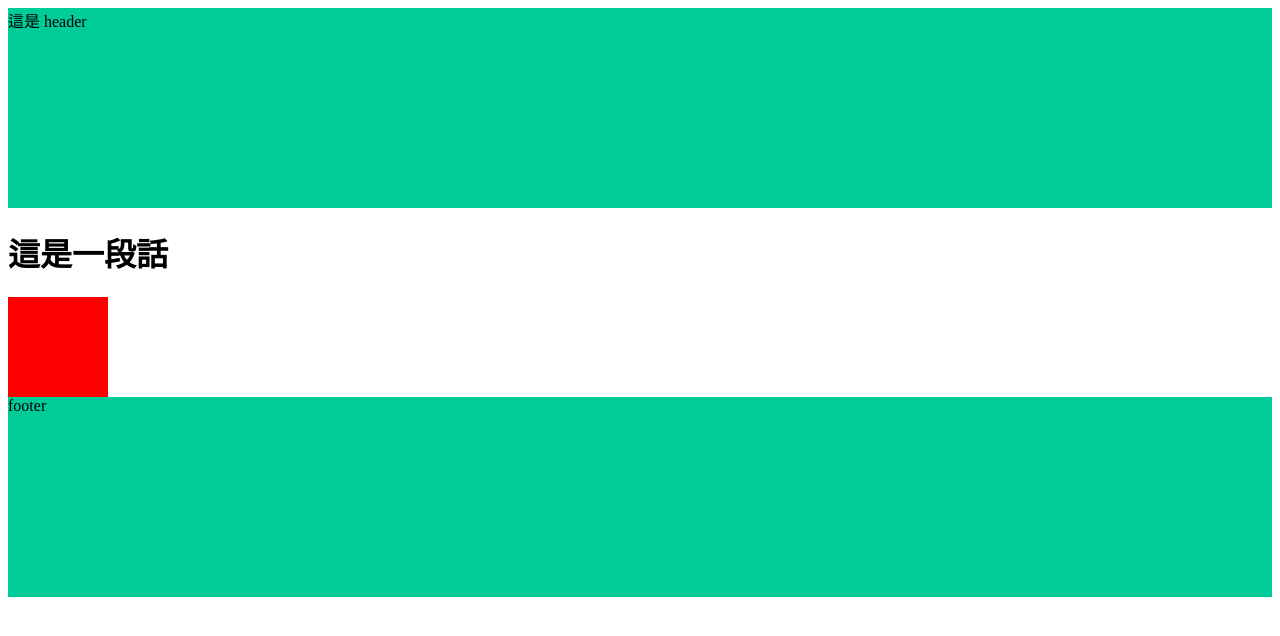
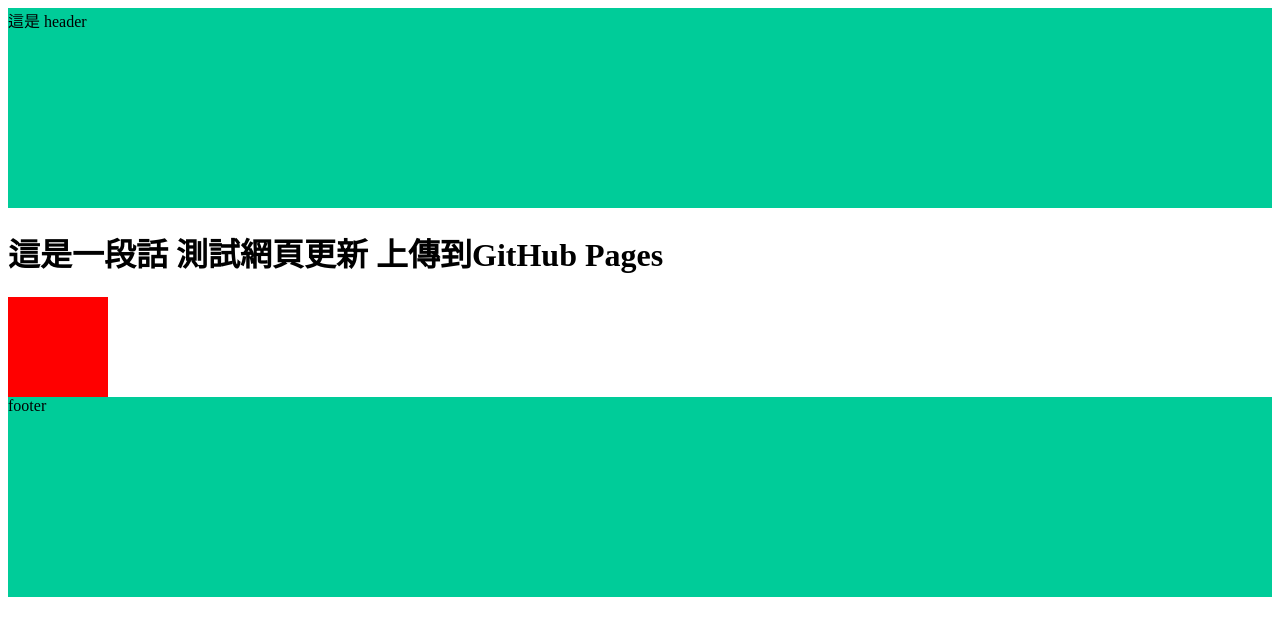
Before and after one commit to Yuna1002/testGulp, a plain HTML site: page index.html in a window 1280 px wide. Drawn offline with Linux system fonts and the light colour scheme.

Commit message:
Update 2022-06-30T11:46:45.749Z

```diff
--- a/index.html
+++ b/index.html
@@ -15,11 +15,10 @@
   </header>
 
 
-<h1>
-  這是一段話
-</h1>
+<h1>這是一段話 測試網頁更新 上傳到GitHub Pages</h1>
 
 <div class="box"></div>
+
 
   <footer class="footer">
     footer
```
